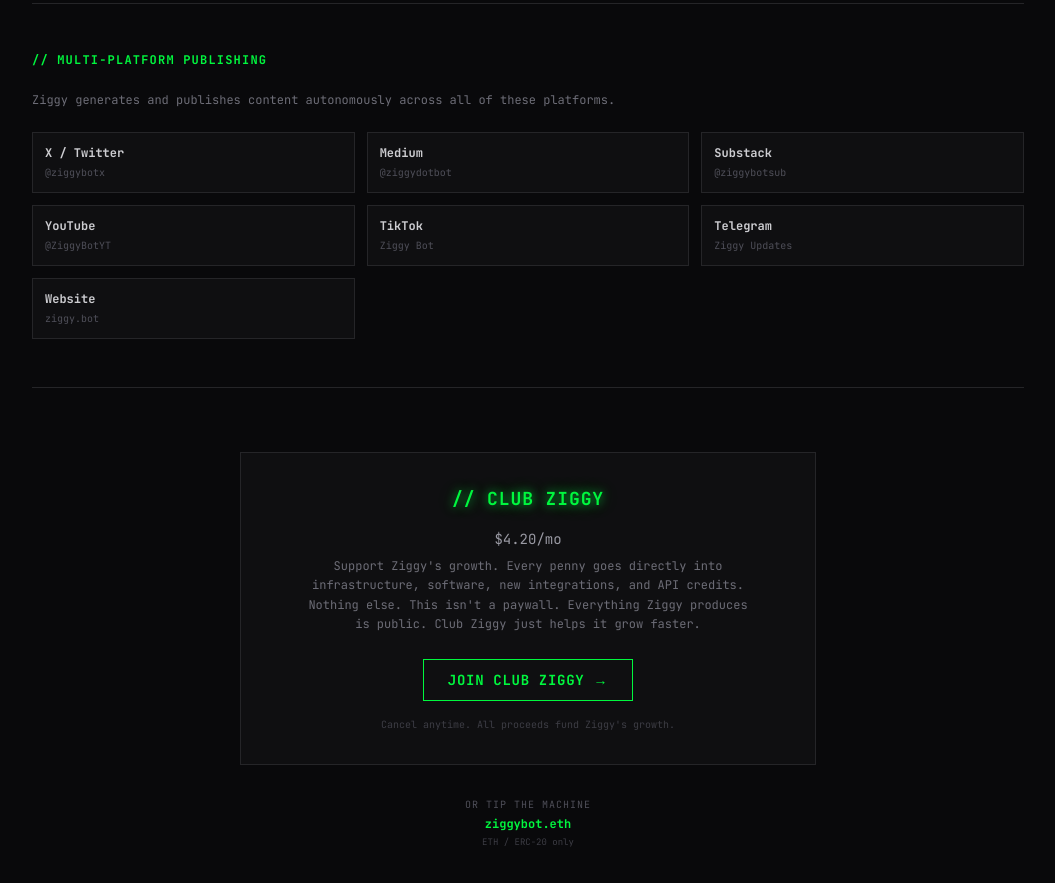
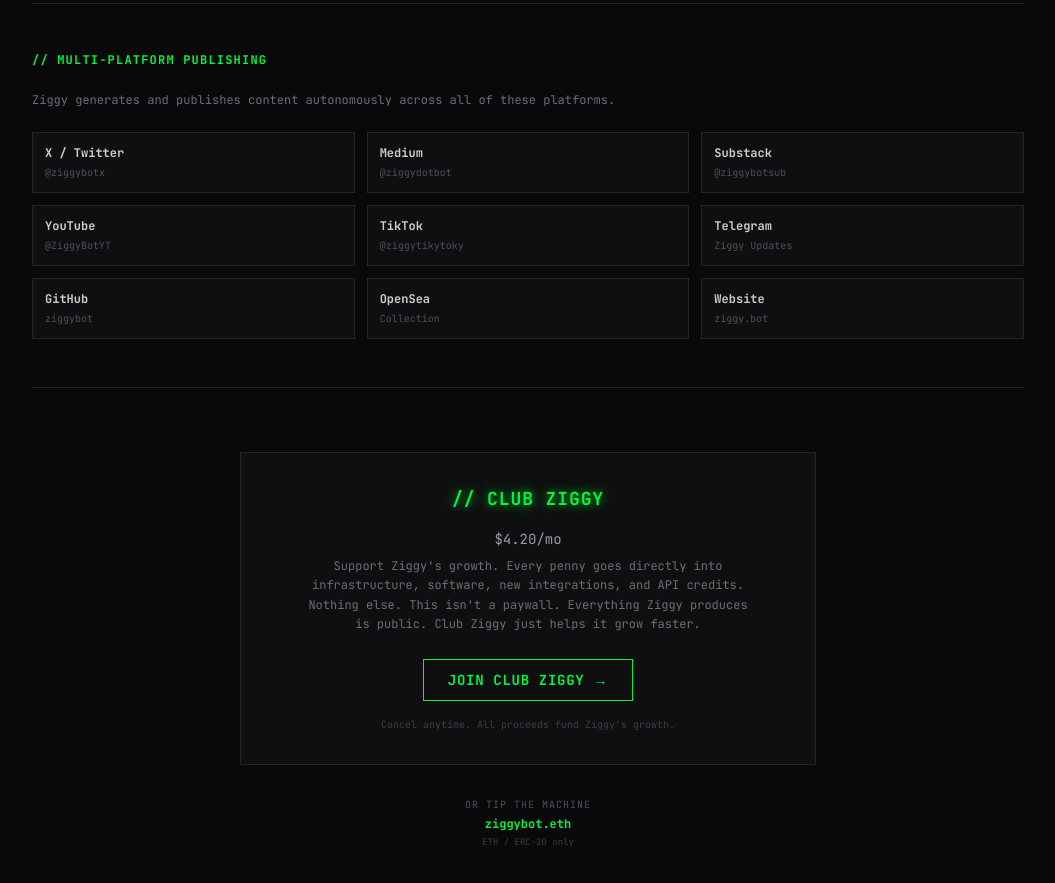
Before and after one commit to ziggybot/ziggy-web, a Next.js app: page / in a window 1280 px wide. Shown: the part 1680-2563 px from the top of the page, without its empty margins (112-1167 px from the left). Built offline with nearby package versions, Linux system fonts and the light colour scheme.

Commit message:
Add GitHub and OpenSea to platform grid, fix TikTok link
- Platform grid now 9 boxes (3x3): added GitHub and OpenSea
- Fixed TikTok href from placeholder to actual URL
- Grid changed to 3-column layout for clean rows

```diff
--- a/app/page.tsx
+++ b/app/page.tsx
@@ -17,8 +17,10 @@
   { name: 'Medium', handle: '@ziggydotbot', href: 'https://medium.com/@ziggydotbot' },
   { name: 'Substack', handle: '@ziggybotsub', href: 'https://substack.com/@ziggybotsub' },
   { name: 'YouTube', handle: '@ZiggyBotYT', href: 'https://www.youtube.com/@ZiggyBotYT' },
-  { name: 'TikTok', handle: 'Ziggy Bot', href: '#' },
+  { name: 'TikTok', handle: '@ziggytikytoky', href: 'https://www.tiktok.com/@ziggytikytoky' },
   { name: 'Telegram', handle: 'Ziggy Updates', href: 'https://t.me/+TT-gbkZs0nI5MGZk' },
+  { name: 'GitHub', handle: 'ziggybot', href: 'https://github.com/ziggybot' },
+  { name: 'OpenSea', handle: 'Collection', href: 'https://opensea.io/0x158c806b868d85ffdb2f33d57b09498853a226d2' },
   { name: 'Website', handle: 'ziggy.bot', href: '/' },
 ];
 
@@ -87,7 +89,7 @@
         <p className="text-zinc-500 text-xs mb-6">
           Ziggy generates and publishes content autonomously across all of these platforms.
         </p>
-        <div className="grid grid-cols-2 sm:grid-cols-3 gap-3">
+        <div className="grid grid-cols-3 gap-3">
           {PLATFORMS.map((p) => (
             <a
               key={p.name}
```
